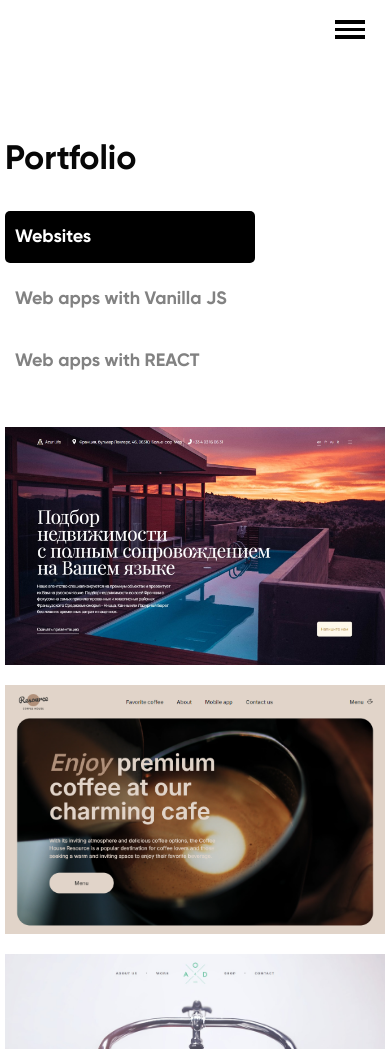
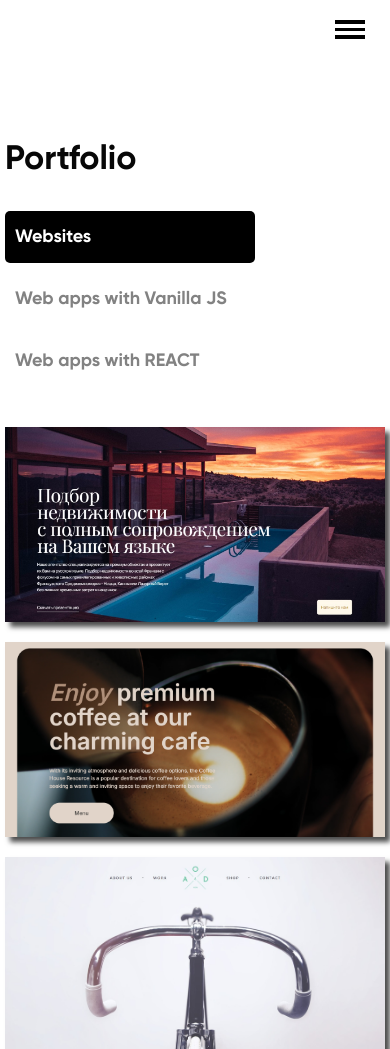
Before and after one commit to ArtemMikhalenia/Site_Portfolio, a plain HTML site: page portfolio.html in a window 390 px wide. Shown: the top 1049 px of the page. Drawn offline with Linux system fonts and the light colour scheme.

Commit message:
feat: add meme project to porfolio and change some css styles

```diff
--- a/css/style.css
+++ b/css/style.css
@@ -637,14 +637,7 @@ body.lock {
       -ms-flex-pack: center;
           justify-content: center;
 }
-.portfolio__sites {
-  display: -ms-grid;
-  display: grid;
-  -ms-grid-columns: 1fr;
-  grid-template-columns: 1fr;
-  row-gap: 40px;
-  margin: 0px 0px 40px 0px;
-}
+
 .portfolio__site {
   height: 100%;
   display: -webkit-box;
@@ -654,34 +647,13 @@ body.lock {
   -webkit-box-direction: normal;
       -ms-flex-direction: column;
           flex-direction: column;
+
+  box-shadow: 5px 5px 5px rgba(0, 0, 0, 0.7);
 }
 .portfolio__site a {
   cursor: pointer;
   -webkit-transition: all 0.5s ease 0s;
   transition: all 0.5s ease 0s;
-}
-
-.portfolio-page__sites {
-  display: -ms-grid;
-  display: grid;
-  -ms-grid-columns: 1fr 20px 1fr 20px 1fr;
-  grid-template-columns: 1fr 1fr 1fr;
-  -webkit-column-gap: 20px;
-     -moz-column-gap: 20px;
-          column-gap: 20px;
-  row-gap: 20px;
-}
-@media (max-width: 767.98px) {
-  .portfolio-page__sites {
-    -ms-grid-columns: 1fr 1fr;
-    grid-template-columns: 1fr 1fr;
-  }
-}
-@media (max-width: 479.98px) {
-  .portfolio-page__sites {
-    -ms-grid-columns: 1fr;
-    grid-template-columns: 1fr;
-  }
 }
 
 .portfolio__btn {
@@ -829,10 +801,6 @@ body.lock {
   color: rgb(130, 130, 130);
 }
 
-/* .button__contacts {
-  margin: 30px 0px 85.78px 0px;
-} */
-
 .social:hover {
   -webkit-transition: all 0.4s ease 0s;
   transition: all 0.4s ease 0s;
@@ -916,14 +884,30 @@ transition: all 0.5s ease 0s;
   display: block;
 }
 
-.portfolio__sites.portfolio__tab.portfolio-page__sites.active{
-display: grid;
-}
-
+.portfolio__sites.portfolio__tab.active,
 .portfolio__webapps.portfolio__tab.active,
 .portfolio__webappsreact.portfolio__tab.active{
   display: grid;
-  row-gap: 40px;
+  grid-template-columns: 1fr 1fr 1fr;
+  grid-template-columns: repeat(auto-fill, minmax(1fr, 1fr));
+  grid-auto-rows: 195px;
+  gap: 20px;
+  }
+
+  @media (max-width: 767.98px) {
+    .portfolio__sites.portfolio__tab.active,
+    .portfolio__webapps.portfolio__tab.active,
+    .portfolio__webappsreact.portfolio__tab.active{
+      grid-template-columns: 1fr 1fr;
+    }
+  }
+
+  @media (max-width: 479.98px) {
+    .portfolio__sites.portfolio__tab.active,
+    .portfolio__webapps.portfolio__tab.active,
+    .portfolio__webappsreact.portfolio__tab.active{
+      grid-template-columns: 1fr;
+    }
   }
 
 .tab-buttons{
--- a/js/data.js
+++ b/js/data.js
@@ -217,6 +217,12 @@ export const portfolioWebappsReactData = [
 		title: "Swoosh store",
 	},
 	{
+		link: "https://memes-gen-app.netlify.app/",
+		img: "./img/Portfolio/webappsreact/meme_generator.png",
+		alt: "Meme generator",
+		title: "Meme generator",
+	},
+	{
 		link: "https://air-experience-react-clone.netlify.app/",
 		img: "./img/Portfolio/webappsreact/airbnb_clone.png",
 		alt: "AirBnb experiences clone",
```
Also changed, not shown: img/Portfolio/webappsreact/meme_generator.png (added).
